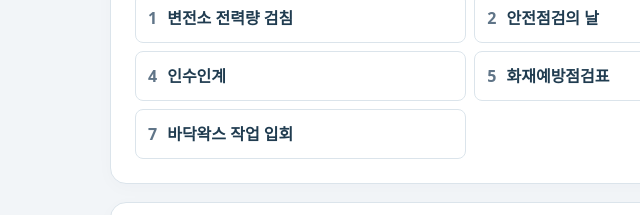
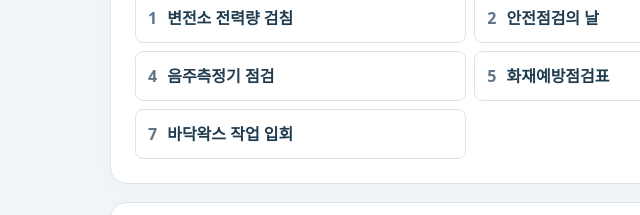
Before and after one commit to GOful/jjya, a plain HTML site: page index.html in a window 1280 px wide. Shown: the part 1250-1465 px from the top of the page, 0-640 px from the left. Drawn offline with Linux system fonts and the light colour scheme.

Commit message:
Rename miscellaneous alcohol tester inspection task

```diff
--- a/index.html
+++ b/index.html
@@ -180,7 +180,7 @@ const MISC_TASKS = [
   ['변전소 전력량 검침', '* 변전소 전력량 검침(대구은행)'],
   ['안전점검의 날', '* 안전점검의 날 행사 실시\n  - 소화기, 양수기 및 비상복구용 자재 점검'],
   ['변전소 소화기점검', '* 변전소 소화기점검(대실, 대구은행, 대공원, 영남대)'],
-  ['인수인계', '* 음주측정기 작동상태 점검: 이상없음'],
+  ['음주측정기 점검', '* 음주측정기 작동상태 점검: 이상없음'],
   ['화재예방점검표', '* 화재예방점검표 파일 첨부'],
   ['변전소 소방점검 입회', '* 변전소 소방점검 입회(영남대)'],
   ['바닥왁스 작업 입회', '* 변전소 바닥왁스 작업 입회(대구은행)']
```
Also changed, not shown: README.md.
